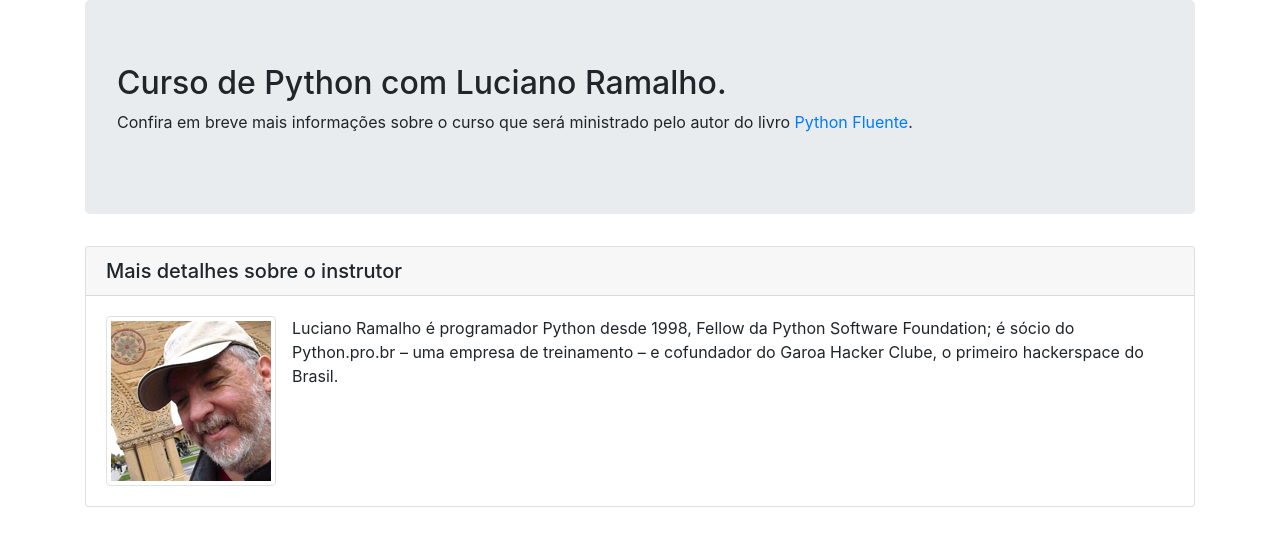
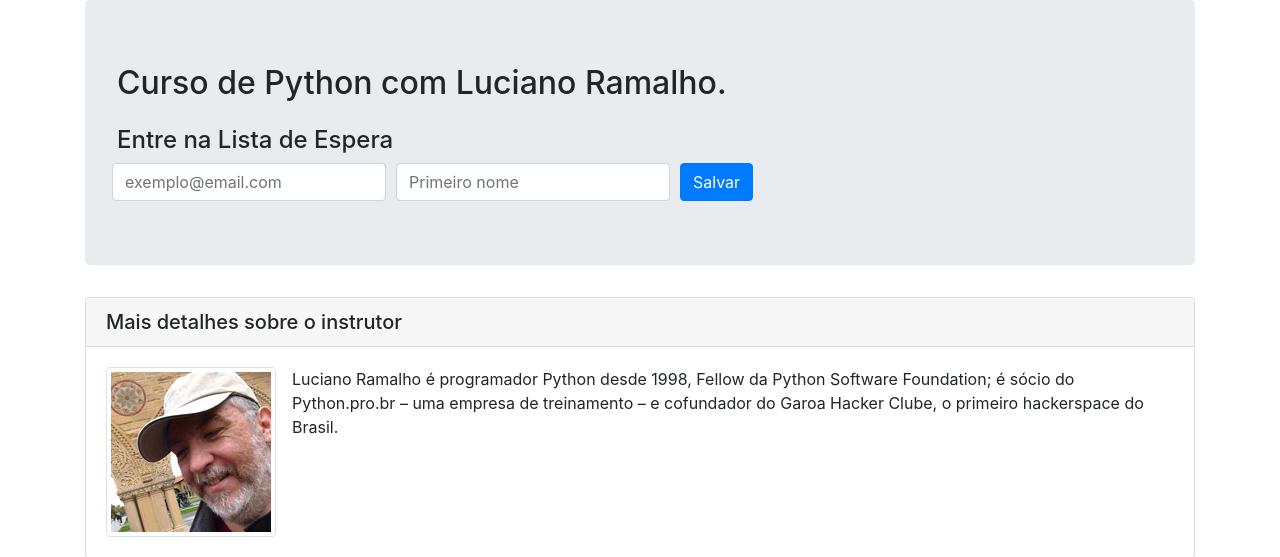
Before and after one commit to victoraugusto6/curso-django, a Django app: page / in a window 1280 px wide. Shown: the part 56-613 px from the top of the page. Before the commit the page ends 563 px from the top, so only its background shows below. Run offline with Django 3.2, Linux system fonts and the light colour scheme; some libraries are stand-ins or nearby versions.

Commit message:
Criado lista de espera do MailChimp na página home

```diff
--- a/pypro/base/templates/base/home.html
+++ b/pypro/base/templates/base/home.html
@@ -40,10 +40,43 @@
                 <h2>
                     Curso de Python com Luciano Ramalho.
                 </h2>
-                <p>
-                    Confira em breve mais informações sobre o curso que será ministrado pelo autor do livro <a
-                        href="https://novatec.com.br/livros/pythonfluente/" target="_blank">Python Fluente</a>.
-                </p>
+
+                <h4 class="mt-4">Entre na Lista de Espera</h4>
+
+                <form action="https://gmail.us1.list-manage.com/subscribe/post?u=71e66ae06fb7403e6b036ffcc&amp;id=4532288671"
+                      method="post" id="mc-embedded-subscribe-form" name="mc-embedded-subscribe-form"
+                      class="form-row align-items-center" target="_blank" novalidate>
+                    <div class="form-row align-items-center">
+                        <div class="col-auto">
+                            <label class="sr-only" for="mce-EMAIL">E-mail</label>
+                            <input type="email" value="" name="EMAIL" class="form-control required" id="mce-EMAIL"
+                                   placeholder="exemplo@email.com">
+                        </div>
+                        <div class="col-auto">
+                            <label class="sr-only" for="mce-FNAME">E-mail</label>
+                            <input type="text" value="" name="FNAME" class="form-control" id="mce-FNAME"
+                                   placeholder="Primeiro nome">
+                        </div>
+
+                        <!-- real people should not fill this in and expect good things - do not remove this or risk form bot signups-->
+                        <div style="position: absolute; left: -5000px;" aria-hidden="true"><input type="text"
+                                                                                                  name="b_71e66ae06fb7403e6b036ffcc_4532288671"
+                                                                                                  tabindex="-1"
+                                                                                                  value=""></div>
+
+                        <div class="col-auto">
+                            <input type="submit" value="Salvar" name="subscribe"
+                                   id="mc-embedded-subscribe" class="btn btn-primary">
+                        </div>
+                    </div>
+                </form>
+
+
+                {#                <p>#}
+                {#                    Confira em breve mais informações sobre o curso que será ministrado pelo autor do livro <a#}
+                {#                        href="https://novatec.com.br/livros/pythonfluente/" target="_blank">Python Fluente</a>.#}
+                {#                </p>#}
+
             </div>
             <div class="row">
                 <div class="col-md-12">
```
